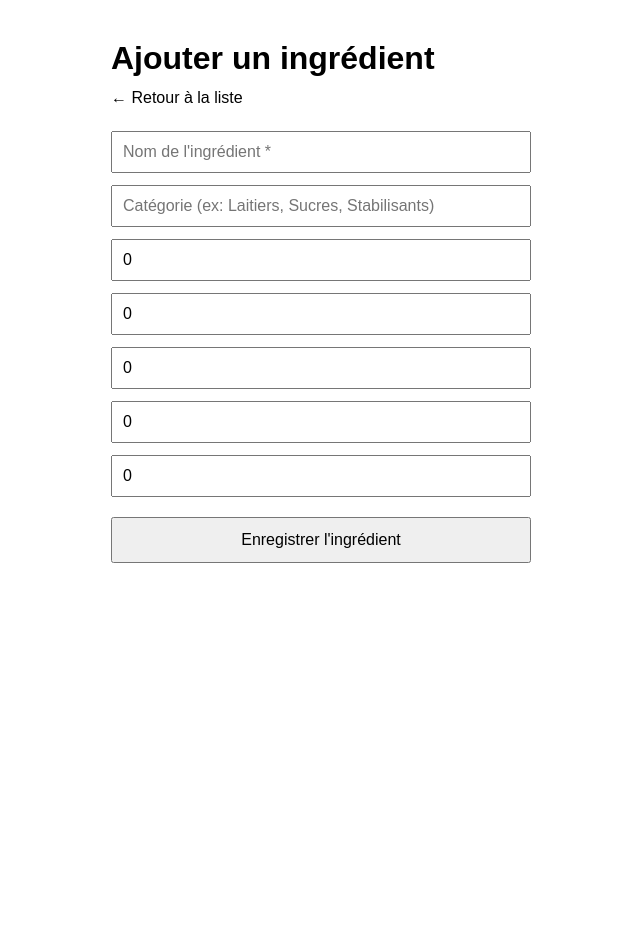
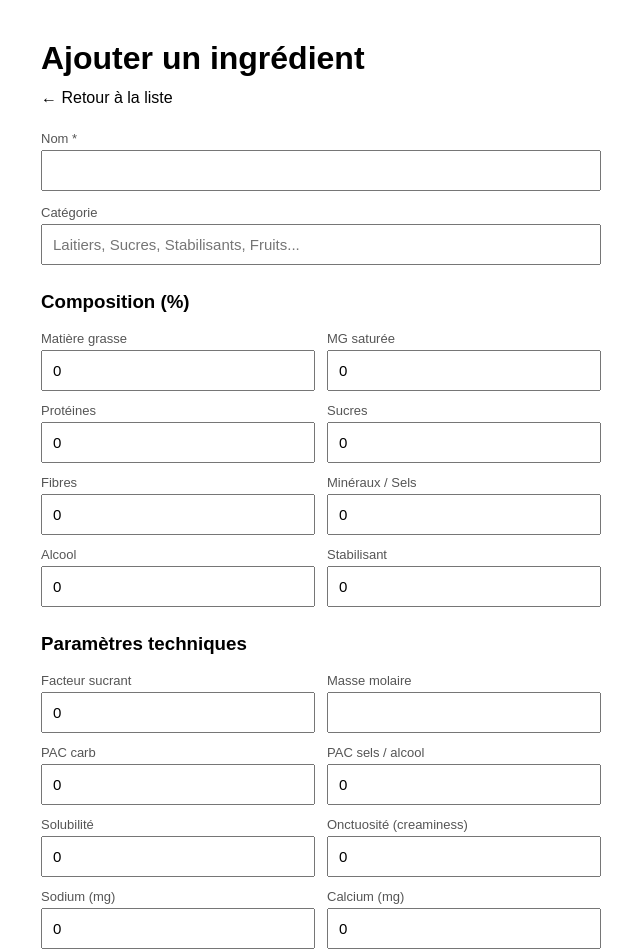
Before and after one commit to 11061969/Freitdomo, a Next.js app: page /ingredients/new in a window 1280 px wide. Shown: the top 952 px of the page, without its empty margins (319-959 px from the left). Before the commit the page ends 800 px from the top, so only its background shows below. Built offline with nearby package versions, Linux system fonts and the light colour scheme.

Commit message:
Enhance New Ingredient Form with additional fields
Added new state variables for additional ingredient properties and updated the form layout for better organization.

```diff
--- a/app/ingredients/new/page.tsx
+++ b/app/ingredients/new/page.tsx
@@ -7,15 +7,29 @@ import Link from "next/link"
 
 export default function NewIngredientPage() {
   const router = useRouter()
+  const [loading, setLoading] = useState(false)
+  const [error, setError] = useState("")
+
+  // Champs de base
   const [name, setName] = useState("")
   const [category, setCategory] = useState("")
   const [fat, setFat] = useState("0")
   const [protein, setProtein] = useState("0")
   const [sugar, setSugar] = useState("0")
   const [fiber, setFiber] = useState("0")
+  const [minerals, setMinerals] = useState("0")
+  const [alcohol, setAlcohol] = useState("0")
+  const [stabilizer, setStabilizer] = useState("0")
+  const [sweetnessFactor, setSweetnessFactor] = useState("0")
+  const [molarMass, setMolarMass] = useState("")
+  const [pacCarb, setPacCarb] = useState("0")
+  const [pacSalts, setPacSalts] = useState("0")
+  const [solubility, setSolubility] = useState("0")
+  const [creaminess, setCreaminess] = useState("0")
+  const [saturatedFat, setSaturatedFat] = useState("0")
+  const [sodium, setSodium] = useState("0")
+  const [calcium, setCalcium] = useState("0")
   const [cost, setCost] = useState("0")
-  const [error, setError] = useState("")
-  const [loading, setLoading] = useState(false)
 
   async function handleSubmit(e: React.FormEvent) {
     e.preventDefault()
@@ -48,6 +62,18 @@ export default function NewIngredientPage() {
       protein: parseFloat(protein) || 0,
       sugar: parseFloat(sugar) || 0,
       fiber: parseFloat(fiber) || 0,
+      minerals: parseFloat(minerals) || 0,
+      alcohol: parseFloat(alcohol) || 0,
+      stabilizer: parseFloat(stabilizer) || 0,
+      sweetness_factor: parseFloat(sweetnessFactor) || 0,
+      molar_mass: molarMass ? parseFloat(molarMass) : null,
+      pac_carb: parseFloat(pacCarb) || 0,
+      pac_salts: parseFloat(pacSalts) || 0,
+      solubility: parseFloat(solubility) || 0,
+      creaminess: parseFloat(creaminess) || 0,
+      saturated_fat: parseFloat(saturatedFat) || 0,
+      sodium: parseFloat(sodium) || 0,
+      calcium: parseFloat(calcium) || 0,
       cost: parseFloat(cost) || 0,
       is_active: true,
     })
@@ -61,71 +87,107 @@ export default function NewIngredientPage() {
     router.push("/ingredients")
   }
 
+  const inputStyle = { padding: 10, fontSize: 15, width: "100%" }
+  const labelStyle = { fontSize: 13, color: "#555", marginBottom: 4, display: "block" as const }
+
   return (
-    <main style={{ padding: 40, fontFamily: "sans-serif", maxWidth: 500, margin: "0 auto" }}>
+    <main style={{ padding: 40, fontFamily: "sans-serif", maxWidth: 640, margin: "0 auto" }}>
       <h1>Ajouter un ingrédient</h1>
       <p style={{ margin: "12px 0 24px" }}>
         <Link href="/ingredients">← Retour à la liste</Link>
       </p>
 
-      <form onSubmit={handleSubmit} style={{ display: "flex", flexDirection: "column", gap: 12 }}>
-        <input
-          type="text"
-          placeholder="Nom de l'ingrédient *"
-          value={name}
-          onChange={(e) => setName(e.target.value)}
-          required
-          style={{ padding: 10, fontSize: 16 }}
-        />
-        <input
-          type="text"
-          placeholder="Catégorie (ex: Laitiers, Sucres, Stabilisants)"
-          value={category}
-          onChange={(e) => setCategory(e.target.value)}
-          style={{ padding: 10, fontSize: 16 }}
-        />
-        <input
-          type="number"
-          step="0.01"
-          placeholder="Matière grasse %"
-          value={fat}
-          onChange={(e) => setFat(e.target.value)}
-          style={{ padding: 10, fontSize: 16 }}
-        />
-        <input
-          type="number"
-          step="0.01"
-          placeholder="Protéines %"
-          value={protein}
-          onChange={(e) => setProtein(e.target.value)}
-          style={{ padding: 10, fontSize: 16 }}
-        />
-        <input
-          type="number"
-          step="0.01"
-          placeholder="Sucres %"
-          value={sugar}
-          onChange={(e) => setSugar(e.target.value)}
-          style={{ padding: 10, fontSize: 16 }}
-        />
-        <input
-          type="number"
-          step="0.01"
-          placeholder="Fibres %"
-          value={fiber}
-          onChange={(e) => setFiber(e.target.value)}
-          style={{ padding: 10, fontSize: 16 }}
-        />
-        <input
-          type="number"
-          step="0.01"
-          placeholder="Coût"
-          value={cost}
-          onChange={(e) => setCost(e.target.value)}
-          style={{ padding: 10, fontSize: 16 }}
-        />
+      <form onSubmit={handleSubmit} style={{ display: "flex", flexDirection: "column", gap: 14 }}>
 
-        <button type="submit" disabled={loading} style={{ padding: 12, fontSize: 16, cursor: "pointer", marginTop: 8 }}>
+        <div>
+          <label style={labelStyle}>Nom *</label>
+          <input type="text" value={name} onChange={(e) => setName(e.target.value)} required style={inputStyle} />
+        </div>
+
+        <div>
+          <label style={labelStyle}>Catégorie</label>
+          <input type="text" placeholder="Laitiers, Sucres, Stabilisants, Fruits..." value={category} onChange={(e) => setCategory(e.target.value)} style={inputStyle} />
+        </div>
+
+        <h3 style={{ marginTop: 12, marginBottom: 4 }}>Composition (%)</h3>
+
+        <div style={{ display: "grid", gridTemplateColumns: "1fr 1fr", gap: 12 }}>
+          <div>
+            <label style={labelStyle}>Matière grasse</label>
+            <input type="number" step="0.01" value={fat} onChange={(e) => setFat(e.target.value)} style={inputStyle} />
+          </div>
+          <div>
+            <label style={labelStyle}>MG saturée</label>
+            <input type="number" step="0.01" value={saturatedFat} onChange={(e) => setSaturatedFat(e.target.value)} style={inputStyle} />
+          </div>
+          <div>
+            <label style={labelStyle}>Protéines</label>
+            <input type="number" step="0.01" value={protein} onChange={(e) => setProtein(e.target.value)} style={inputStyle} />
+          </div>
+          <div>
+            <label style={labelStyle}>Sucres</label>
+            <input type="number" step="0.01" value={sugar} onChange={(e) => setSugar(e.target.value)} style={inputStyle} />
+          </div>
+          <div>
+            <label style={labelStyle}>Fibres</label>
+            <input type="number" step="0.01" value={fiber} onChange={(e) => setFiber(e.target.value)} style={inputStyle} />
+          </div>
+          <div>
+            <label style={labelStyle}>Minéraux / Sels</label>
+            <input type="number" step="0.01" value={minerals} onChange={(e) => setMinerals(e.target.value)} style={inputStyle} />
+          </div>
+          <div>
+            <label style={labelStyle}>Alcool</label>
+            <input type="number" step="0.01" value={alcohol} onChange={(e) => setAlcohol(e.target.value)} style={inputStyle} />
+          </div>
+          <div>
+            <label style={labelStyle}>Stabilisant</label>
+            <input type="number" step="0.01" value={stabilizer} onChange={(e) => setStabilizer(e.target.value)} style={inputStyle} />
+          </div>
+        </div>
+
+        <h3 style={{ marginTop: 12, marginBottom: 4 }}>Paramètres techniques</h3>
+
+        <div style={{ display: "grid", gridTemplateColumns: "1fr 1fr", gap: 12 }}>
+          <div>
+            <label style={labelStyle}>Facteur sucrant</label>
+            <input type="number" step="0.01" value={sweetnessFactor} onChange={(e) => setSweetnessFactor(e.target.value)} style={inputStyle} />
+          </div>
+          <div>
+            <label style={labelStyle}>Masse molaire</label>
+            <input type="number" step="1" value={molarMass} onChange={(e) => setMolarMass(e.target.value)} style={inputStyle} />
+          </div>
+          <div>
+            <label style={labelStyle}>PAC carb</label>
+            <input type="number" step="0.01" value={pacCarb} onChange={(e) => setPacCarb(e.target.value)} style={inputStyle} />
+          </div>
+          <div>
+            <label style={labelStyle}>PAC sels / alcool</label>
+            <input type="number" step="0.01" value={pacSalts} onChange={(e) => setPacSalts(e.target.value)} style={inputStyle} />
+          </div>
+          <div>
+            <label style={labelStyle}>Solubilité</label>
+            <input type="number" step="0.01" value={solubility} onChange={(e) => setSolubility(e.target.value)} style={inputStyle} />
+          </div>
+          <div>
+            <label style={labelStyle}>Onctuosité (creaminess)</label>
+            <input type="number" step="0.01" value={creaminess} onChange={(e) => setCreaminess(e.target.value)} style={inputStyle} />
+          </div>
+          <div>
+            <label style={labelStyle}>Sodium (mg)</label>
+            <input type="number" step="0.1" value={sodium} onChange={(e) => setSodium(e.target.value)} style={inputStyle} />
+          </div>
+          <div>
+            <label style={labelStyle}>Calcium (mg)</label>
+            <input type="number" step="0.1" value={calcium} onChange={(e) => setCalcium(e.target.value)} style={inputStyle} />
+          </div>
+          <div>
+            <label style={labelStyle}>Coût</label>
+            <input type="number" step="0.01" value={cost} onChange={(e) => setCost(e.target.value)} style={inputStyle} />
+          </div>
+        </div>
+
+        <button type="submit" disabled={loading} style={{ padding: 14, fontSize: 16, cursor: "pointer", marginTop: 16 }}>
           {loading ? "Enregistrement..." : "Enregistrer l'ingrédient"}
         </button>
       </form>
```
